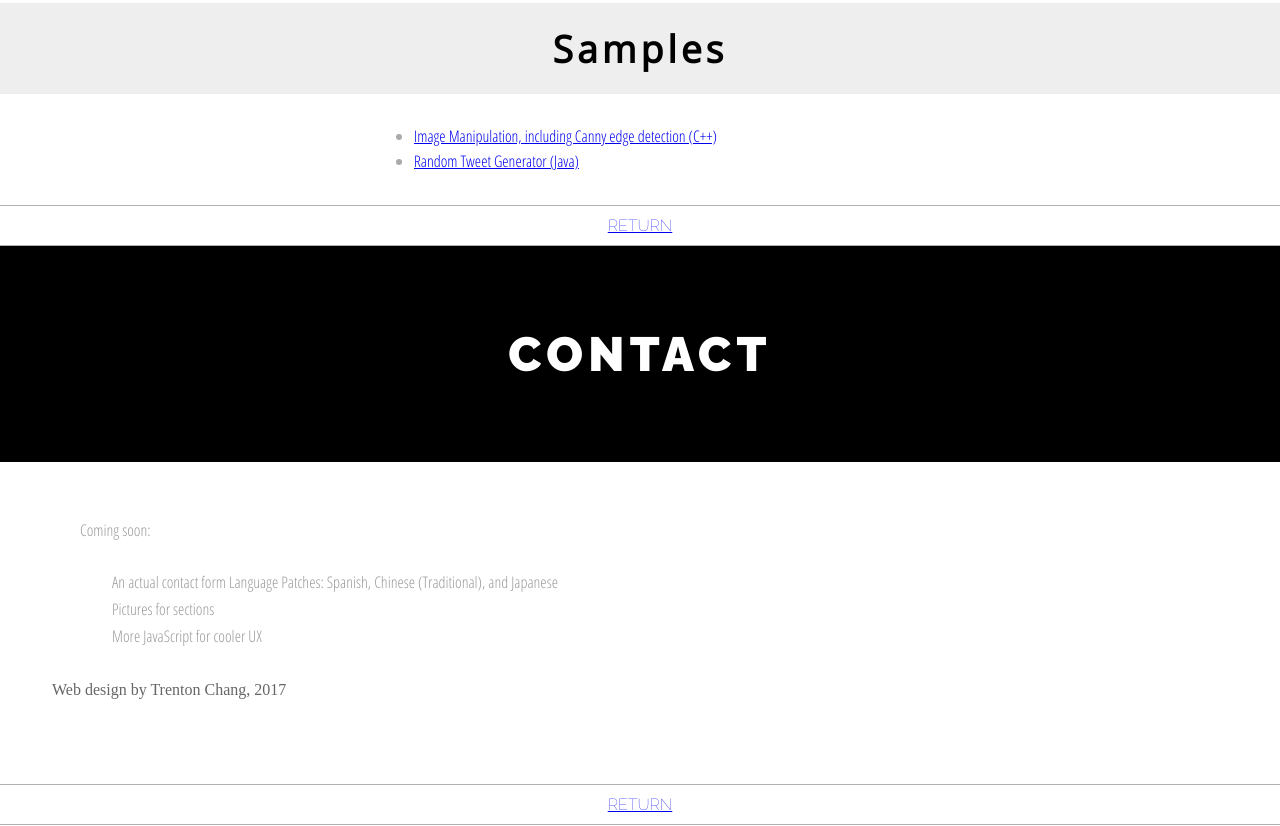
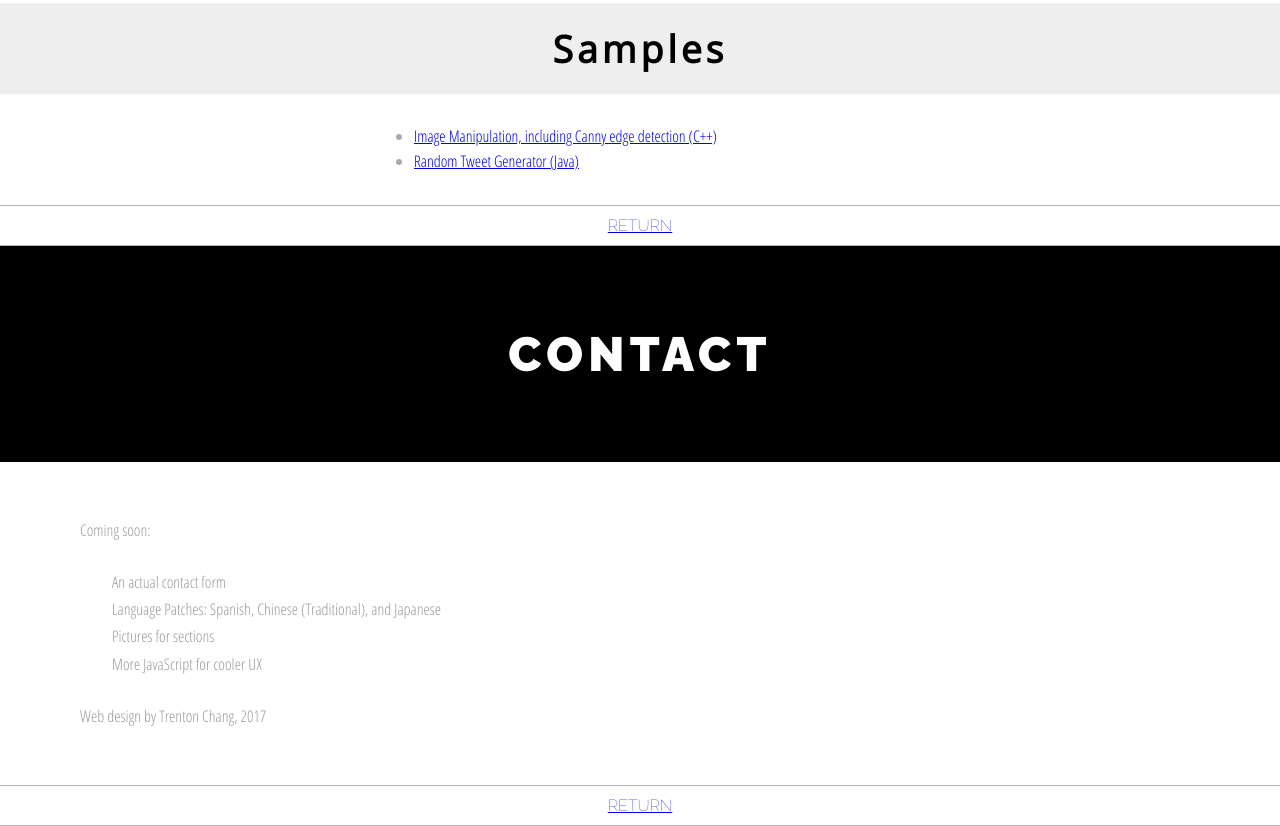
Before and after one commit to tchainzzz/portfolio-oct-2017, a plain HTML site: page index.html in a window 1280 px wide. Shown: the part 3268-4094 px from the top of the page. Drawn offline with nearby package versions, Linux system fonts and the light colour scheme.

Commit message:
footer formatting

```diff
--- a/index.html
+++ b/index.html
@@ -232,7 +232,7 @@
 	       		Coming soon:
 	       		<div class = "indent">
 	       			<p>
-	       			An actual contact form
+	       			An actual contact form<br>
 
 	       			Language Patches: Spanish, Chinese (Traditional), and Japanese<br>
 
@@ -240,11 +240,12 @@
 
 	       			More JavaScript for cooler UX<br>
 	       			</p>
-	       			<div class="section-description-1">
-					Web design by Trenton Chang, 2017
-		        </div>
+
 
 	       	    </div>
+	       	    <p>Web design by Trenton Chang, 2017</p>
+
+
 	       	    </p>
 	       	</div>
 	       	<div class="return"><a href="#top">Return</a></div>
```
